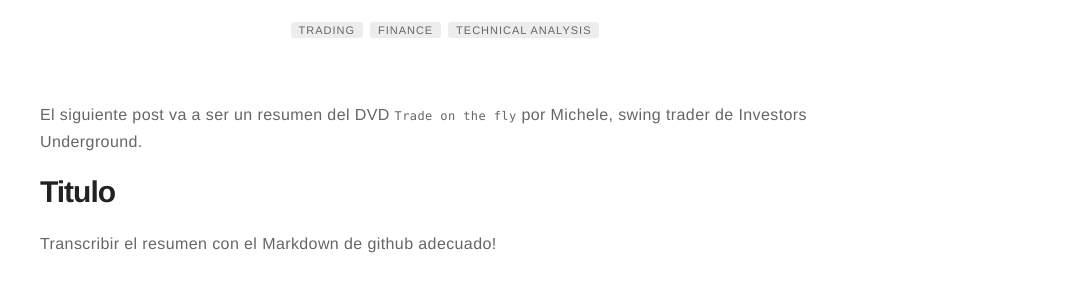
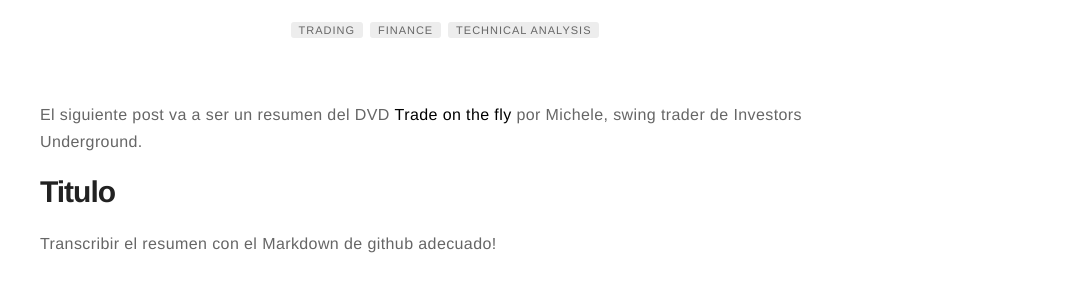
Before and after one commit to davidleonelhong/davidleonelhong.github.io, a Jekyll site: the page built from _posts/2017-11-30-Analisis-Tecnico.md, in a window 1280 px wide. Shown: the part 206-504 px from the top of the page, without its empty margins (195-1280 px from the left). Built offline with Jekyll 4.4.1, drawn with Linux system fonts in a browser that asks for light colours; a script that is not in the unit is left out.

```diff
--- a/_posts/2017-11-30-Analisis-Tecnico.md
+++ b/_posts/2017-11-30-Analisis-Tecnico.md
@@ -12,7 +12,7 @@ author: David L Hong
 description: Analisis de equity segun indicadores tecnicos
 ---
 
-El siguiente post va a ser un resumen del DVD `Trade on the fly` por Michele, swing trader de Investors Underground.
+El siguiente post va a ser un resumen del DVD **Trade on the fly** por Michele, swing trader de Investors Underground.
 
 # Titulo
 
```
